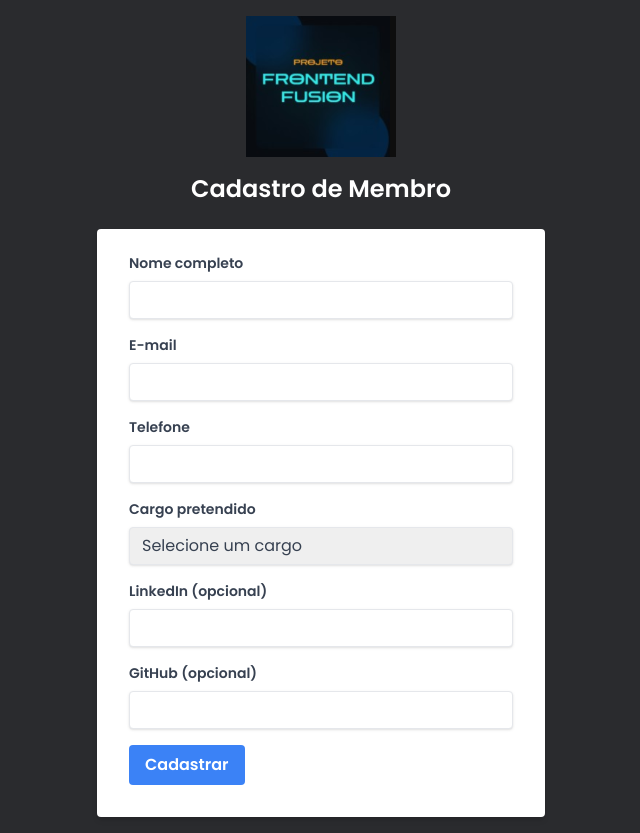
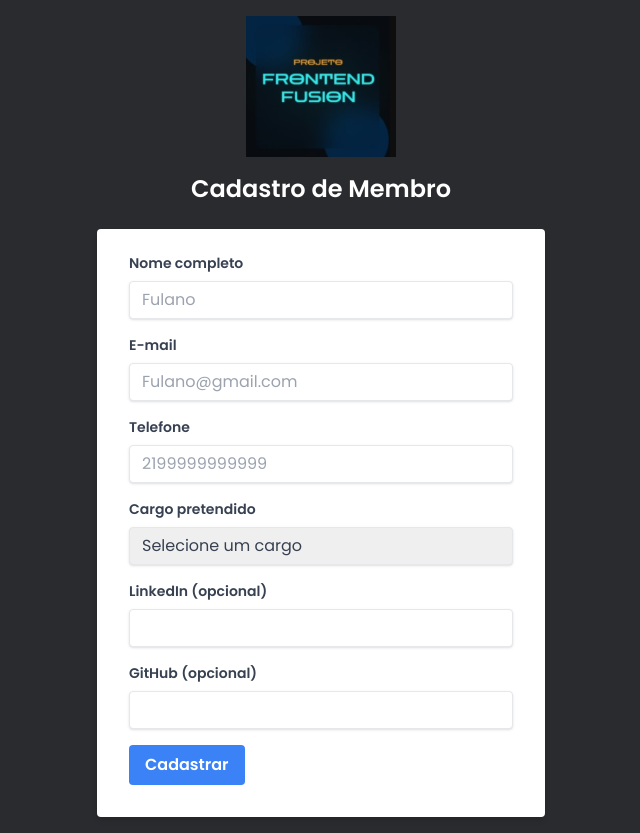
Before and after one commit to lucasgomesdacruz/Formulario-Fusion, a React (Vite) app: page / in a window 1280 px wide. Shown: the whole page, without its empty margins (319-959 px from the left). Built offline with nearby package versions, Linux system fonts and the light colour scheme.

Commit message:
:sparkles: feat: adicionando placeholder e required

```diff
--- a/src/App.tsx
+++ b/src/App.tsx
@@ -83,6 +83,8 @@ const App = () => {
             value={formData.nome}
             onChange={handleChange}
             className="shadow appearance-none border rounded w-full py-2 px-3 text-gray-700 leading-tight focus:outline-none focus:shadow-outline hover:border-blue-500 hover:bg-gray-100 transition duration-200"
+            placeholder='Fulano'
+            required
           />
         </div>
 
@@ -95,6 +97,8 @@ const App = () => {
             value={formData.email}
             onChange={handleChange}
             className="shadow appearance-none border rounded w-full py-2 px-3 text-gray-700 leading-tight focus:outline-none focus:shadow-outline hover:border-blue-500 hover:bg-gray-100 transition duration-200"
+            placeholder='Fulano@gmail.com'
+            required
           />
         </div>
 
@@ -107,6 +111,8 @@ const App = () => {
             value={formData.telefone}
             onChange={handleChange}
             className="shadow appearance-none border rounded w-full py-2 px-3 text-gray-700 leading-tight focus:outline-none focus:shadow-outline hover:border-blue-500 hover:bg-gray-100 transition duration-200"
+            placeholder='2199999999999'
+            required
           />
         </div>
 
```
